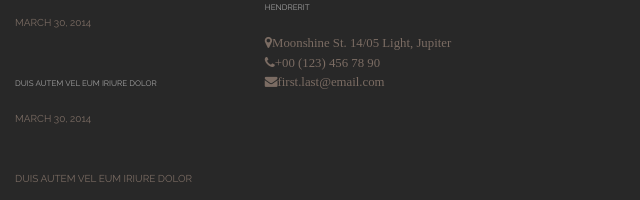
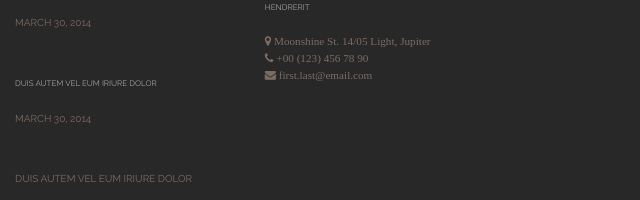
Before and after one commit to halebeau/sunnybyte-test, a website: page index.html in a window 1280 px wide. Shown: the part 2653-2853 px from the top of the page, 640-1280 px from the left. Drawn offline with nearby package versions, Linux system fonts and the light colour scheme.

Commit message:
footer changes

```diff
--- a/main.css
+++ b/main.css
@@ -270,7 +270,7 @@ span2 {
 }
 
 .contactFooter {
-    font-size: .8rem;
+    font-size: .7rem;
     font-family: 'Raleway', sans-serif;
     color: rgb(123, 108, 99);
 }
```
Also changed, not shown: index.html (+3 -3 lines).
